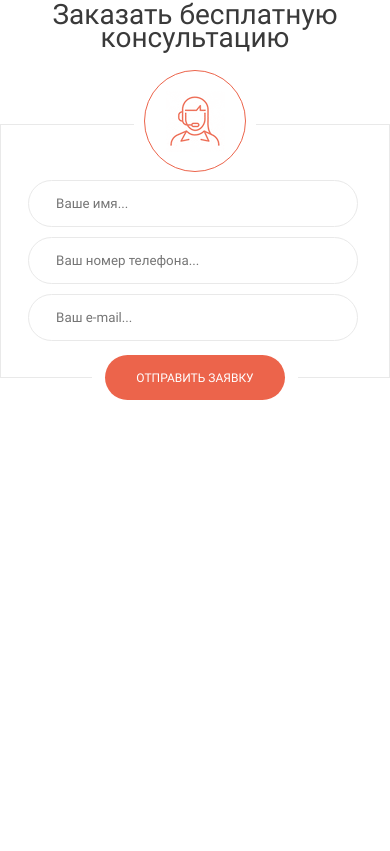
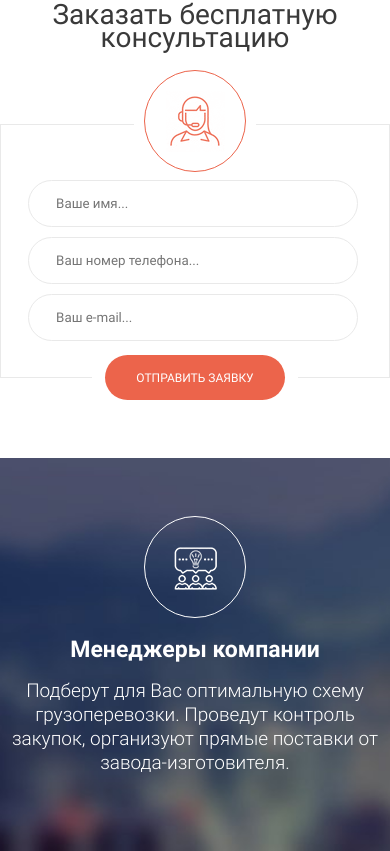
Before and after one commit to dmitriy-rodionov/Global-opt, a website: page src/index.html in a window 390 px wide. Shown: the part 6159-7010 px from the top of the page. Before the commit the page ends 6617 px from the top, so only its background shows below. Drawn offline with nearby package versions, Linux system fonts and the light colour scheme; files that its build step writes are made by us from their sources.

Commit message:
шестая секция

```diff
--- a/src/index.html
+++ b/src/index.html
@@ -248,6 +248,19 @@
             </form>
         </div>
     </section>
+
+    <section class="managers">
+        <div class="container">
+            <div class="managers__img">
+                <img src="img/managers/managers_icon.png" alt="icon">
+            </div>
+            <div class="title title_white">Менеджеры компании</div>
+            <div class="subtitle subtitle_white">
+                Подберут для Вас оптимальную схему грузоперевозки. Проведут контроль закупок, организуют прямые<br>
+                поставки от завода-изготовителя.
+            </div>
+        </div>
+    </section>
     <script src="js/bundle.js"></script>
 </body>
 </html>
--- a/src/styles/scss/main.scss
+++ b/src/styles/scss/main.scss
@@ -23,3 +23,5 @@ $menu-color: lavender;
 @import 'agent/agent-media';
 @import 'prices/prices';
 @import 'prices/prices-media';
+@import 'managers/managers';
+@import 'managers/managers-media';
--- /dev/null
+++ b/src/styles/scss/managers/_managers-media.scss
@@ -0,0 +1,20 @@
+@media(max-width: 1200px) {
+    .container{
+        max-width: 960px;
+    }
+}
+@media(max-width: 992px) {
+    .container{
+        max-width: 720px;
+    }
+}
+@media(max-width: 768px) {
+    .container{
+        max-width: 540px;
+    }
+}
+@media(max-width: 576px) {
+    .container{
+        width: 100%;
+    }
+}
--- /dev/null
+++ b/src/styles/scss/managers/_managers.scss
@@ -0,0 +1,15 @@
+.managers{
+    padding: 58px 0 76px 0;
+    height: 100%;
+    background: url('../../img/managers/managers_bg.jpg') center (center/cover) no-repeat;
+    &__img{
+        width: 102px;
+        height: 102px;
+        border: 1px solid #ffffff;
+        border-radius: 100%;
+        display: flex;
+        justify-content: center;
+        align-items: center;
+        margin: 0 auto;
+    }
+}
```
Also changed, not shown: src/img/managers/managers_bg.jpg (added), src/img/managers/managers_icon.png (added).
